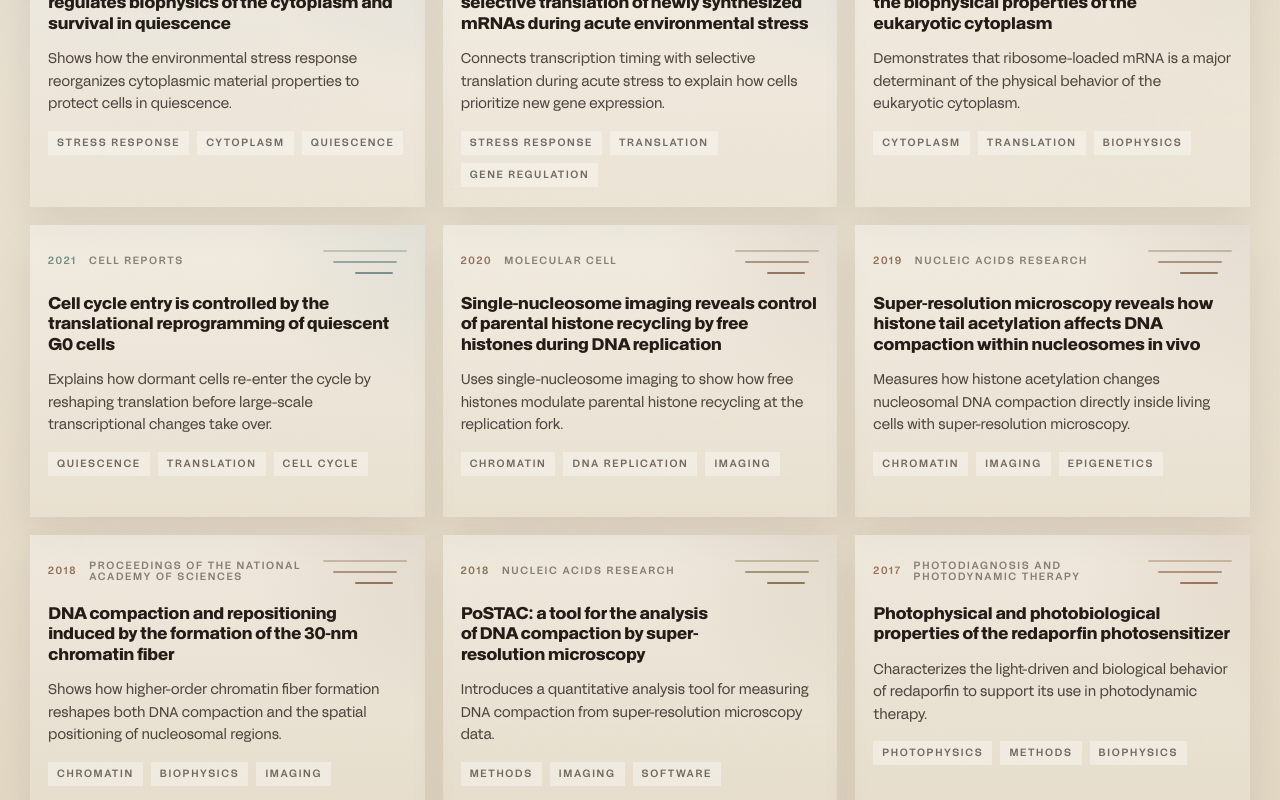
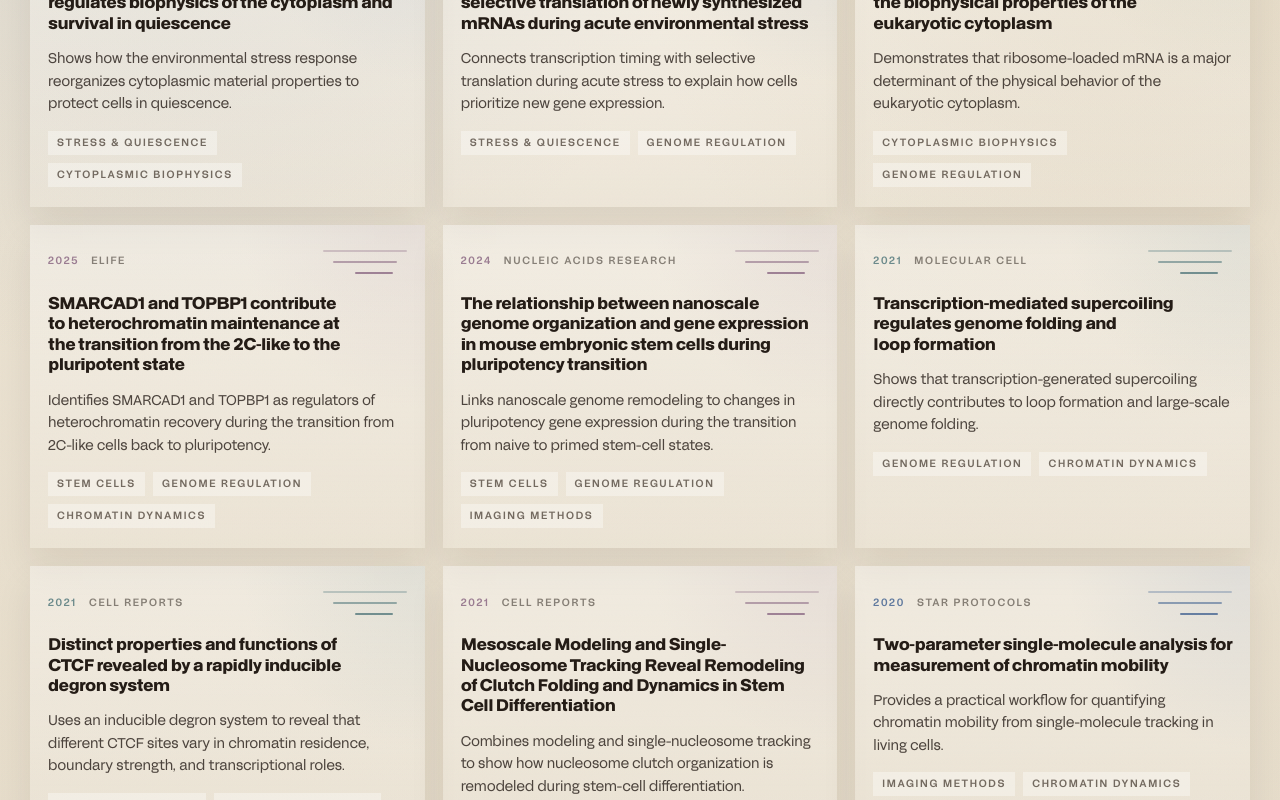
Before and after one commit to PabloAu/pabloaurelio.com, a Next.js app: page / in a window 1280 px wide. Shown: the part 1220-2020 px from the top of the page. Built offline with nearby package versions, Linux system fonts and the light colour scheme.

Commit message:
Expand research and add innovation sections

```diff
--- a/src/app/ResearchSection.tsx
+++ b/src/app/ResearchSection.tsx
@@ -10,38 +10,42 @@ type ResearchSectionProps = {
 
 const THEME_ORDER = [
   "All",
-  "Stress response",
-  "Cytoplasm",
-  "Chromatin",
-  "Imaging",
-  "Translation",
-  "Quiescence",
-  "Methods",
-  "Biophysics",
-  "Gene regulation",
-  "DNA replication",
-  "Epigenetics",
-  "Cell cycle",
-  "Photophysics",
-  "Software"
+  "Stress & quiescence",
+  "Cytoplasmic biophysics",
+  "Genome regulation",
+  "Chromatin dynamics",
+  "Imaging methods",
+  "Stem cells",
+  "Optical biophotonics"
 ];
 
 const THEME_ACCENTS: Record<string, { accent: string; glow: string }> = {
   All: { accent: "#6d86a6", glow: "rgba(109, 134, 166, 0.18)" },
-  "Stress response": { accent: "#6d86a6", glow: "rgba(109, 134, 166, 0.18)" },
-  Cytoplasm: { accent: "#8c9c76", glow: "rgba(140, 156, 118, 0.18)" },
-  Chromatin: { accent: "#8f6f58", glow: "rgba(143, 111, 88, 0.18)" },
-  Imaging: { accent: "#5f799e", glow: "rgba(95, 121, 158, 0.18)" },
-  Translation: { accent: "#af8753", glow: "rgba(175, 135, 83, 0.18)" },
-  Quiescence: { accent: "#748b87", glow: "rgba(116, 139, 135, 0.18)" },
-  Methods: { accent: "#85714d", glow: "rgba(133, 113, 77, 0.18)" },
-  Biophysics: { accent: "#7a7aa1", glow: "rgba(122, 122, 161, 0.18)" },
-  "Gene regulation": { accent: "#6b8a8b", glow: "rgba(107, 138, 139, 0.18)" },
-  "DNA replication": { accent: "#8f7c68", glow: "rgba(143, 124, 104, 0.18)" },
-  Epigenetics: { accent: "#9a7c91", glow: "rgba(154, 124, 145, 0.18)" },
-  "Cell cycle": { accent: "#9d815f", glow: "rgba(157, 129, 95, 0.18)" },
-  Photophysics: { accent: "#9a6f52", glow: "rgba(154, 111, 82, 0.18)" },
-  Software: { accent: "#7a829b", glow: "rgba(122, 130, 155, 0.18)" }
+  "Stress & quiescence": {
+    accent: "#6d86a6",
+    glow: "rgba(109, 134, 166, 0.18)"
+  },
+  "Cytoplasmic biophysics": {
+    accent: "#8c9c76",
+    glow: "rgba(140, 156, 118, 0.18)"
+  },
+  "Genome regulation": {
+    accent: "#6b8a8b",
+    glow: "rgba(107, 138, 139, 0.18)"
+  },
+  "Chromatin dynamics": {
+    accent: "#8f6f58",
+    glow: "rgba(143, 111, 88, 0.18)"
+  },
+  "Imaging methods": {
+    accent: "#5f799e",
+    glow: "rgba(95, 121, 158, 0.18)"
+  },
+  "Stem cells": { accent: "#9a7c91", glow: "rgba(154, 124, 145, 0.18)" },
+  "Optical biophotonics": {
+    accent: "#9a6f52",
+    glow: "rgba(154, 111, 82, 0.18)"
+  }
 };
 
 function getThemeList(section: GallerySection) {
@@ -70,8 +74,9 @@ export function ResearchSection({ section }: ResearchSectionProps) {
     <div className="research-panel">
       <div className="research-intro">
         <p>
-          A line of work across cytoplasmic biophysics, chromatin organization,
-          microscopy, quiescence, and stress response.
+          Fourteen peer-reviewed journal papers across chromatin dynamics,
+          genome regulation, stem cells, microscopy, stress biology, and the
+          biophysics of living matter.
         </p>
 
         <div className="research-filters" role="tablist" aria-label="Research themes">
--- a/src/app/globals.css
+++ b/src/app/globals.css
@@ -660,7 +660,14 @@ img {
 .item-meta,
 .contact-link span,
 .form-field label,
-.slowball-kicker {
+.slowball-kicker,
+.innovation-kicker,
+.teaching-kicker,
+.patent-label,
+.service-label,
+.teaching-year,
+.teaching-meta,
+.patent-meta {
   margin: 0;
   color: var(--section-muted);
   font-family: var(--font-mono), sans-serif;
@@ -771,91 +778,116 @@ img {
   text-transform: uppercase;
 }
 
-.consulting-feature {
+.innovation-feature,
+.teaching-feature {
   display: grid;
   gap: 28px;
 }
 
-.consulting-copy {
-  max-width: 42rem;
+.innovation-copy,
+.teaching-copy {
+  display: grid;
+  gap: 12px;
+  max-width: 46rem;
 }
 
-.consulting-copy h3 {
+.innovation-copy h3,
+.teaching-copy h3 {
+  margin: 0;
+  font-family: var(--font-display), serif;
   font-size: clamp(2.3rem, 3.8vw, 4rem);
+  font-weight: 600;
   line-height: 0.92;
-  margin-top: 10px;
 }
 
-.consulting-copy p {
-  margin: 14px 0 0;
+.innovation-copy p,
+.teaching-copy p {
+  margin: 0;
   max-width: 38rem;
   color: rgba(31, 39, 35, 0.82);
   font-size: 0.96rem;
   line-height: 1.7;
 }
 
-.consulting-kicker,
-.client-band-label {
-  margin: 0;
-  color: var(--section-muted);
-  font-family: var(--font-mono), sans-serif;
-  font-size: 0.7rem;
-  font-weight: 500;
-  letter-spacing: 0.18em;
-  text-transform: uppercase;
+.patent-grid {
+  display: grid;
+  grid-template-columns: repeat(2, minmax(0, 1fr));
+  gap: 18px;
 }
 
-.consulting-notes {
+.patent-card {
   display: grid;
-  grid-template-columns: repeat(4, minmax(0, 1fr));
+  align-content: start;
+  gap: 10px;
+  min-height: 236px;
+  padding: 22px 22px 20px;
+  background:
+    linear-gradient(180deg, rgba(255, 255, 255, 0.34), rgba(255, 255, 255, 0.16)),
+    radial-gradient(circle at top right, rgba(109, 134, 166, 0.12), transparent 42%);
+  box-shadow: 0 18px 34px rgba(33, 24, 17, 0.08);
+}
+
+.patent-card:hover,
+.service-card:hover,
+.teaching-card:hover {
+  transform: translateY(-3px);
+}
+
+.patent-label,
+.teaching-year {
+  color: var(--section-accent);
+}
+
+.patent-card h3,
+.service-card h3,
+.teaching-card h3 {
+  margin: 0;
+  font-family: var(--font-display), serif;
+  font-size: 1.18rem;
+  font-weight: 600;
+  letter-spacing: -0.03em;
+  line-height: 1.1;
+  text-wrap: pretty;
+}
+
+.patent-note,
+.service-card p,
+.teaching-note {
+  margin: 0;
+  color: rgba(31, 39, 35, 0.68);
+  font-size: 0.82rem;
+  line-height: 1.55;
+}
+
+.service-grid {
+  display: grid;
+  grid-template-columns: repeat(3, minmax(0, 1fr));
   gap: 14px;
 }
 
-.consulting-note {
-  min-height: 110px;
+.service-card,
+.teaching-card {
+  display: grid;
+  align-content: start;
+  gap: 10px;
+  min-height: 146px;
   padding: 18px 18px 16px;
   background: rgba(255, 255, 255, 0.24);
   backdrop-filter: blur(6px);
 }
 
-.consulting-note span {
-  display: block;
-  font-family: var(--font-display), serif;
-  font-size: 1.14rem;
-  letter-spacing: -0.03em;
+.service-card h3 {
+  font-size: 1.06rem;
 }
 
-.consulting-note p {
-  margin: 8px 0 0;
-  color: rgba(31, 39, 35, 0.68);
-  font-size: 0.8rem;
-  line-height: 1.55;
+.teaching-grid {
+  display: grid;
+  grid-template-columns: repeat(3, minmax(0, 1fr));
+  gap: 14px;
 }
 
-.client-band {
-  display: grid;
-  gap: 12px;
-  padding-top: 8px;
-}
-
-.client-strip {
-  display: grid;
-  grid-template-columns: repeat(4, minmax(0, 1fr));
-  gap: 12px;
-}
-
-.client-strip span {
-  display: inline-flex;
-  align-items: center;
-  justify-content: center;
-  min-height: 64px;
-  border: 1px dashed rgba(31, 39, 35, 0.22);
-  color: rgba(31, 39, 35, 0.6);
-  font-family: var(--font-mono), sans-serif;
-  font-size: 0.72rem;
-  font-weight: 500;
-  letter-spacing: 0.16em;
-  text-transform: uppercase;
+.teaching-card {
+  min-height: 210px;
 }
 
 .contact-section {
@@ -999,8 +1031,8 @@ img {
     min-height: 24rem;
   }
 
-  .consulting-notes,
-  .client-strip {
+  .service-grid,
+  .teaching-grid {
     grid-template-columns: repeat(2, minmax(0, 1fr));
   }
 }
@@ -1058,8 +1090,13 @@ img {
     grid-template-columns: 1fr;
   }
 
-  .consulting-copy h3 {
+  .innovation-copy h3,
+  .teaching-copy h3 {
     font-size: 2.4rem;
+  }
+
+  .patent-grid {
+    grid-template-columns: 1fr;
   }
 }
 
@@ -1098,8 +1135,8 @@ img {
 
   .item-grid,
   .contact-form,
-  .consulting-notes,
-  .client-strip {
+  .service-grid,
+  .teaching-grid {
     grid-template-columns: 1fr;
   }
 
--- a/src/data/site-content.ts
+++ b/src/data/site-content.ts
@@ -50,7 +50,8 @@ export const sectionNavLinks: SectionLink[] = [
   { label: "Software", href: "#software" },
   { label: "Investing", href: "#slowball" },
   { label: "Literature", href: "#literature" },
-  { label: "Consulting", href: "#consulting" },
+  { label: "Innovation", href: "#innovation" },
+  { label: "Teaching", href: "#teaching" },
   { label: "Contact", href: "#contact" }
 ];
 
@@ -79,7 +80,7 @@ export const gallerySections: GallerySection[] = [
         href: "https://rupress.org/jcb/article/225/6/e202601119/281838/The-environmental-stress-response-regulates",
         note:
           "Shows how the environmental stress response reorganizes cytoplasmic material properties to protect cells in quiescence.",
-        themes: ["Stress response", "Cytoplasm", "Quiescence"]
+        themes: ["Stress & quiescence", "Cytoplasmic biophysics"]
       },
       {
         badge: "2025",
@@ -89,7 +90,7 @@ export const gallerySections: GallerySection[] = [
         href: "https://www.sciencedirect.com/science/article/pii/S1097276525009001",
         note:
           "Connects transcription timing with selective translation during acute stress to explain how cells prioritize new gene expression.",
-        themes: ["Stress response", "Translation", "Gene regulation"]
+        themes: ["Stress & quiescence", "Genome regulation"]
       },
       {
         badge: "2025",
@@ -99,27 +100,77 @@ export const gallerySections: GallerySection[] = [
         href: "https://doi.org/10.1016/j.celrep.2025.116204",
         note:
           "Demonstrates that ribosome-loaded mRNA is a major determinant of the physical behavior of the eukaryotic cytoplasm.",
-        themes: ["Cytoplasm", "Translation", "Biophysics"]
+        themes: ["Cytoplasmic biophysics", "Genome regulation"]
+      },
+      {
+        badge: "2025",
+        meta: "eLife",
+        title:
+          "SMARCAD1 and TOPBP1 contribute to heterochromatin maintenance at the transition from the 2C-like to the pluripotent state",
+        href: "https://doi.org/10.7554/eLife.87742",
+        note:
+          "Identifies SMARCAD1 and TOPBP1 as regulators of heterochromatin recovery during the transition from 2C-like cells back to pluripotency.",
+        themes: ["Stem cells", "Genome regulation", "Chromatin dynamics"]
+      },
+      {
+        badge: "2024",
+        meta: "Nucleic Acids Research",
+        title:
+          "The relationship between nanoscale genome organization and gene expression in mouse embryonic stem cells during pluripotency transition",
+        href: "https://doi.org/10.1093/nar/gkae476",
+        note:
+          "Links nanoscale genome remodeling to changes in pluripotency gene expression during the transition from naive to primed stem-cell states.",
+        themes: ["Stem cells", "Genome regulation", "Imaging methods"]
+      },
+      {
+        badge: "2021",
+        meta: "Molecular Cell",
+        title:
+          "Transcription-mediated supercoiling regulates genome folding and loop formation",
+        href: "https://doi.org/10.1016/j.molcel.2021.06.009",
+        note:
+          "Shows that transcription-generated supercoiling directly contributes to loop formation and large-scale genome folding.",
+        themes: ["Genome regulation", "Chromatin dynamics"]
       },
       {
         badge: "2021",
         meta: "Cell Reports",
         title:
-          "Cell cycle entry is controlled by the translational reprogramming of quiescent G0 cells",
+          "Distinct properties and functions of CTCF revealed by a rapidly inducible degron system",
+        href: "https://doi.org/10.1016/j.celrep.2021.108783",
+        note:
+          "Uses an inducible degron system to reveal that different CTCF sites vary in chromatin residence, boundary strength, and transcriptional roles.",
+        themes: ["Genome regulation", "Chromatin dynamics"]
+      },
+      {
+        badge: "2021",
+        meta: "Cell Reports",
+        title:
+          "Mesoscale Modeling and Single-Nucleosome Tracking Reveal Remodeling of Clutch Folding and Dynamics in Stem Cell Differentiation",
         href: "https://doi.org/10.1016/j.celrep.2020.108614",
         note:
-          "Explains how dormant cells re-enter the cycle by reshaping translation before large-scale transcriptional changes take over.",
-        themes: ["Quiescence", "Translation", "Cell cycle"]
+          "Combines modeling and single-nucleosome tracking to show how nucleosome clutch organization is remodeled during stem-cell differentiation.",
+        themes: ["Stem cells", "Chromatin dynamics", "Imaging methods"]
+      },
+      {
+        badge: "2020",
+        meta: "STAR Protocols",
+        title:
+          "Two-parameter single-molecule analysis for measurement of chromatin mobility",
+        href: "https://doi.org/10.1016/j.xpro.2020.100223",
+        note:
+          "Provides a practical workflow for quantifying chromatin mobility from single-molecule tracking in living cells.",
+        themes: ["Imaging methods", "Chromatin dynamics"]
       },
       {
         badge: "2020",
         meta: "Molecular Cell",
         title:
-          "Single-nucleosome imaging reveals control of parental histone recycling by free histones during DNA replication",
+          "Two-parameter mobility assessments discriminate diverse regulatory factor behaviors in chromatin",
         href: "https://doi.org/10.1016/j.molcel.2020.05.036",
         note:
-          "Uses single-nucleosome imaging to show how free histones modulate parental histone recycling at the replication fork.",
-        themes: ["Chromatin", "DNA replication", "Imaging"]
+          "Introduces a two-parameter mobility framework that separates how regulatory proteins search, bind, and behave on chromatin.",
+        themes: ["Chromatin dynamics", "Imaging methods"]
       },
       {
         badge: "2019",
@@ -129,27 +180,27 @@ export const gallerySections: GallerySection[] = [
         href: "https://doi.org/10.1093/nar/gkz593",
         note:
           "Measures how histone acetylation changes nucleosomal DNA compaction directly inside living cells with super-resolution microscopy.",
-        themes: ["Chromatin", "Imaging", "Epigenetics"]
+        themes: ["Chromatin dynamics", "Imaging methods"]
       },
       {
         badge: "2018",
         meta: "Proceedings of the National Academy of Sciences",
         title:
-          "DNA compaction and repositioning induced by the formation of the 30-nm chromatin fiber",
+          "Excitation-multiplexed multicolor superresolution imaging with fm-STORM and fm-DNA-PAINT",
         href: "https://doi.org/10.1073/pnas.1804725115",
         note:
-          "Shows how higher-order chromatin fiber formation reshapes both DNA compaction and the spatial positioning of nucleosomal regions.",
-        themes: ["Chromatin", "Biophysics", "Imaging"]
+          "Develops a multiplexed super-resolution microscopy approach that accelerates multicolor imaging without sacrificing field of view.",
+        themes: ["Imaging methods"]
       },
       {
         badge: "2018",
         meta: "Nucleic Acids Research",
         title:
-          "PoSTAC: a tool for the analysis of DNA compaction by super-resolution microscopy",
+          "(Po)STAC (Polycistronic SunTAg modified CRISPR) enables live-cell and fixed-cell super-resolution imaging of multiple genes",
         href: "https://doi.org/10.1093/nar/gkx1271",
         note:
-          "Introduces a quantitative analysis tool for measuring DNA compaction from super-resolution microscopy data.",
-        themes: ["Methods", "Imaging", "Software"]
+          "Introduces a CRISPR-SunTag labeling strategy for multiplexed live-cell and fixed-cell super-resolution imaging of genes.",
+        themes: ["Imaging methods", "Genome regulation"]
       },
       {
         badge: "2017",
@@ -159,7 +210,7 @@ export const gallerySections: GallerySection[] = [
         href: "https://doi.org/10.1016/j.pdpdt.2017.04.012",
         note:
           "Characterizes the light-driven and biological behavior of redaporfin to support its use in photodynamic therapy.",
-        themes: ["Photophysics", "Methods", "Biophysics"]
+        themes: ["Optical biophotonics"]
       }
     ]
   },
@@ -295,42 +346,117 @@ export const gallerySections: GallerySection[] = [
     ]
   },
   {
-    id: "consulting",
-    label: "Consulting",
+    id: "innovation",
+    label: "Technology & Innovation",
     layout: "landscape",
     background:
-      "linear-gradient(180deg, rgba(217, 223, 219, 1) 0%, rgba(202, 210, 206, 1) 100%)",
+      "linear-gradient(180deg, rgba(221, 227, 226, 1) 0%, rgba(206, 214, 211, 1) 100%)",
     overlay:
-      "radial-gradient(circle at 16% 14%, rgba(109, 134, 166, 0.15), transparent 24%), radial-gradient(circle at 86% 20%, rgba(118, 136, 123, 0.16), transparent 28%), linear-gradient(180deg, rgba(255,255,255,0.04), rgba(31,39,34,0.03))",
-    cardFrom: "#d9e0db",
-    cardTo: "#b8c3be",
+      "radial-gradient(circle at 16% 14%, rgba(109, 134, 166, 0.15), transparent 24%), radial-gradient(circle at 86% 20%, rgba(133, 121, 93, 0.16), transparent 28%), linear-gradient(180deg, rgba(255,255,255,0.04), rgba(31,39,34,0.03))",
+    cardFrom: "#dde3df",
+    cardTo: "#c0c9c5",
     ink: "#1f2723",
     muted: "#596762",
-    accent: "#6e8d7a",
+    accent: "#6d86a6",
     items: [
       {
-        badge: "Work",
-        meta: "Scientific and technical review",
+        badge: "Patent",
+        meta: "US Patent 11,287,628 B2 · Granted 2022",
+        title: "Multi-color imaging",
+        href: "https://patents.google.com/patent/US11287628",
+        note:
+          "Frequency-modulated multicolor imaging for faster fluorescence and super-resolution acquisition with simpler optical layouts."
+      },
+      {
+        badge: "Patent",
+        meta: "BR 10 2015 026020 2 B1 · Granted",
+        title:
+          "Portable reflectance and fluorescence microendoscope for smartphones",
+        href: "https://bv.fapesp.br/en/papi-nuplitec/808/microendoscopio-de-refletancia-e-fluorescencia-portatil-acoplavel-a-smartphones-e-similares-e-seus/",
+        note:
+          "Portable smartphone-coupled reflectance and fluorescence microendoscope for biomedical imaging and point-of-care applications."
+      },
+      {
+        badge: "Service",
+        meta: "Deep-tech assessment",
         title: "Technical diligence",
         href: "#contact"
       },
       {
-        badge: "Work",
-        meta: "Imaging and biophysics",
-        title: "Research assessment",
+        badge: "Service",
+        meta: "Microscopy, software, and instrumentation",
+        title: "R&D and product evaluation",
         href: "#contact"
       },
       {
-        badge: "Work",
-        meta: "Technology and product",
-        title: "Systems evaluation",
+        badge: "Service",
+        meta: "Science translated into decisions",
+        title: "Technology strategy and communication",
         href: "#contact"
+      }
+    ]
+  },
+  {
+    id: "teaching",
+    label: "Teaching",
+    layout: "landscape",
+    background:
+      "linear-gradient(180deg, rgba(232, 229, 220, 1) 0%, rgba(220, 214, 201, 1) 100%)",
+    overlay:
+      "radial-gradient(circle at 14% 16%, rgba(109, 134, 166, 0.12), transparent 24%), radial-gradient(circle at 84% 20%, rgba(162, 138, 97, 0.14), transparent 28%), linear-gradient(180deg, rgba(255,255,255,0.04), rgba(42,34,22,0.03))",
+    cardFrom: "#e7e0d2",
+    cardTo: "#cdc1ae",
+    ink: "#292118",
+    muted: "#6a5c4a",
+    accent: "#7e8fa8",
+    items: [
+      {
+        badge: "2026",
+        meta: "ETH Zurich · MSc lecture",
+        title: "Scientific Concepts and Methods",
+        href: "#teaching",
+        note:
+          "Four-hour lecture for master's students in Pharmacy, Biology, Biotechnology, and Translational Sciences."
       },
       {
-        badge: "Work",
-        meta: "Capital and process",
-        title: "Investment analysis",
-        href: "#contact"
+        badge: "2024",
+        meta: "ETH Zurich · BSc lecture",
+        title: "Advanced microscopy techniques for biology",
+        href: "#teaching",
+        note:
+          "Optical methods lecture on modern microscopy for bachelor students."
+      },
+      {
+        badge: "2024",
+        meta: "ETH Zurich · BSc lecture",
+        title: "Cell dynamics and anomalous diffusion",
+        href: "#teaching",
+        note:
+          "Short lecture on quantitative cell dynamics and non-Brownian transport."
+      },
+      {
+        badge: "2021–2024",
+        meta: "ETH Zurich · Practical teaching",
+        title: "Molecular and cell biology tools",
+        href: "#teaching",
+        note:
+          "Led Grundlagen practical courses for bachelor students across approximately 50 teaching hours."
+      },
+      {
+        badge: "2024",
+        meta: "ETH Zurich · Supervision",
+        title: "Cell-iSCAT semester project",
+        href: "#teaching",
+        note:
+          "Supervised a master project on quantifying macromolecular crowding dynamics in single live cells."
+      },
+      {
+        badge: "2022",
+        meta: "ETH Zurich · Block course",
+        title: "Tools for probing living cells and image analysis methods",
+        href: "#teaching",
+        note:
+          "Four-week practical teaching in live-cell methods and image analysis for bachelor students."
       }
     ]
   }
```
Also changed, not shown: src/app/page.tsx (+72 -30 lines).
